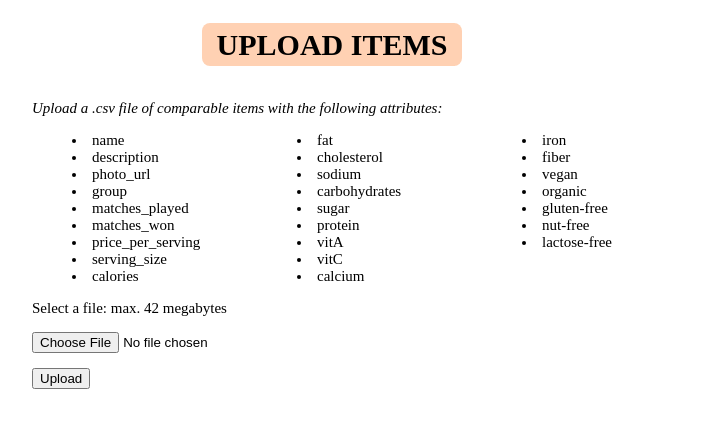
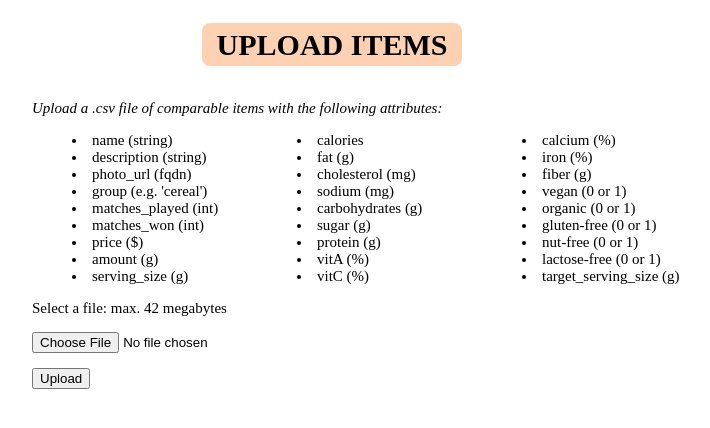
Before and after one commit to ehauner/food-tournament, a Django app: page /game/upload in a window 1280 px wide. Shown: the top 428 px of the page, without its empty margins (308-1018 px from the left). Run offline with Django 3.2, Linux system fonts and the light colour scheme; parts of the project's set-up code (start-up, migrations or seed data) failed here and were passed over; some web fonts are replaced.

Commit message:
Modified required attributes list on upload page

```diff
--- a/tournament/game/templates/game/upload.html
+++ b/tournament/game/templates/game/upload.html
@@ -26,31 +26,33 @@
       <i>Upload a .csv file of comparable items with the following attributes:</i>
     </p>
     <ul>
-      <li>name</li>
-      <li>description</li>
-      <li>photo_url</li>
-      <li>group</li>
-      <li>matches_played</li>
-      <li>matches_won</li>
-      <li>price_per_serving</li>
-      <li>serving_size</li>
+      <li>name (string)</li>
+      <li>description (string)</li>
+      <li>photo_url (fqdn)</li>
+      <li>group (e.g. 'cereal')</li>
+      <li>matches_played (int)</li>
+      <li>matches_won (int)</li>
+      <li>price ($)</li>
+      <li>amount (g)</li>
+      <li>serving_size (g)</li>
       <li>calories</li>
-      <li>fat</li>
-      <li>cholesterol</li>
-      <li>sodium</li>
-      <li>carbohydrates</li>
-      <li>sugar</li>
-      <li>protein</li>
-      <li>vitA</li>
-      <li>vitC</li>
-      <li>calcium</li>
-      <li>iron</li>
-      <li>fiber</li>
-      <li>vegan</li>
-      <li>organic</li>
-      <li>gluten-free</li>
-      <li>nut-free</li>
-      <li>lactose-free</li>
+      <li>fat (g)</li>
+      <li>cholesterol (mg)</li>
+      <li>sodium (mg)</li>
+      <li>carbohydrates (g)</li>
+      <li>sugar (g)</li>
+      <li>protein (g)</li>
+      <li>vitA (%)</li>
+      <li>vitC (%)</li>
+      <li>calcium (%)</li>
+      <li>iron (%)</li>
+      <li>fiber (g)</li>
+      <li>vegan (0 or 1)</li>
+      <li>organic (0 or 1)</li>
+      <li>gluten-free (0 or 1)</li>
+      <li>nut-free (0 or 1)</li>
+      <li>lactose-free (0 or 1)</li>
+      <li>target_serving_size (g)</li>
     </ul>
 
     <!-- Upload form. Note enctype attribute! -->
```
